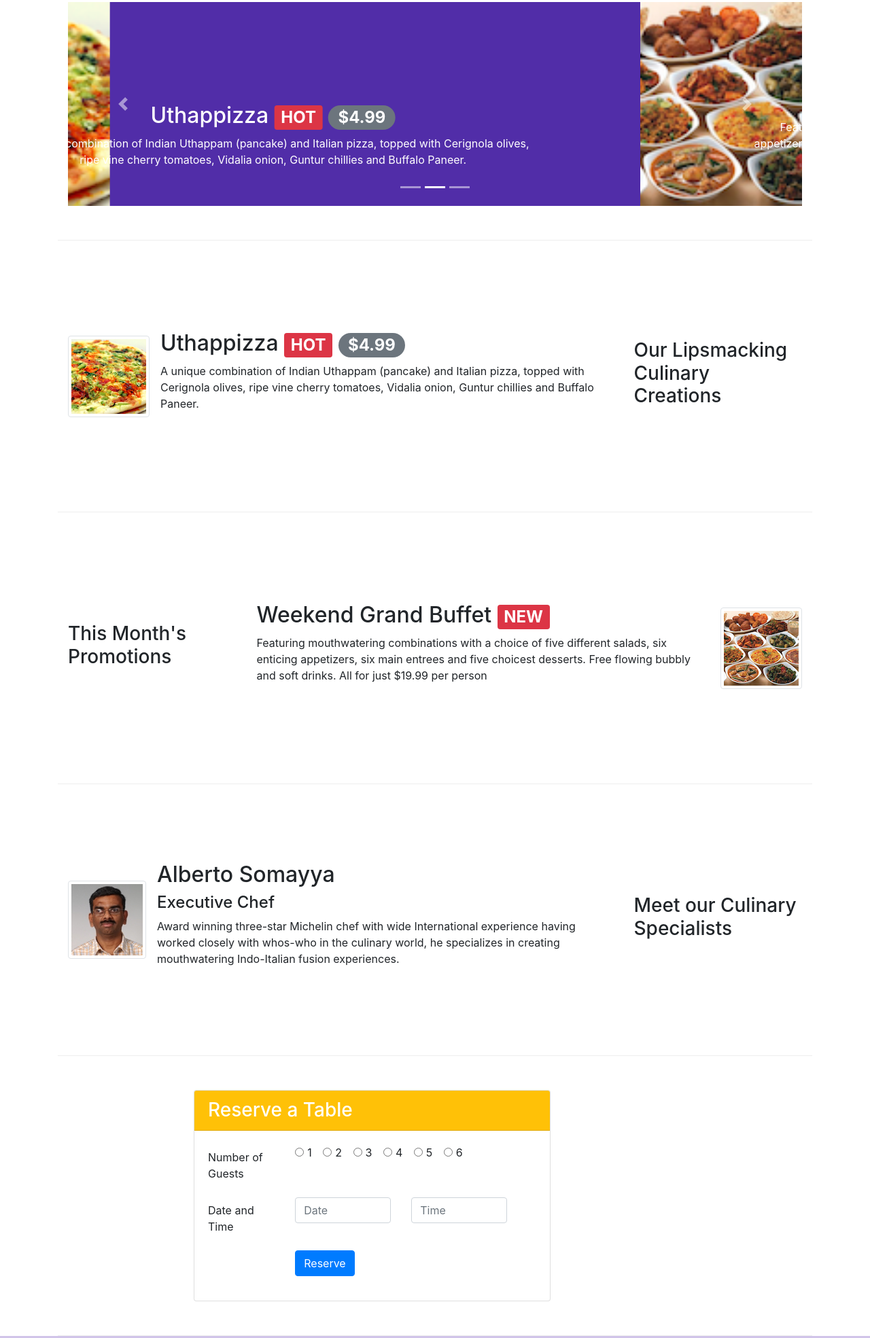
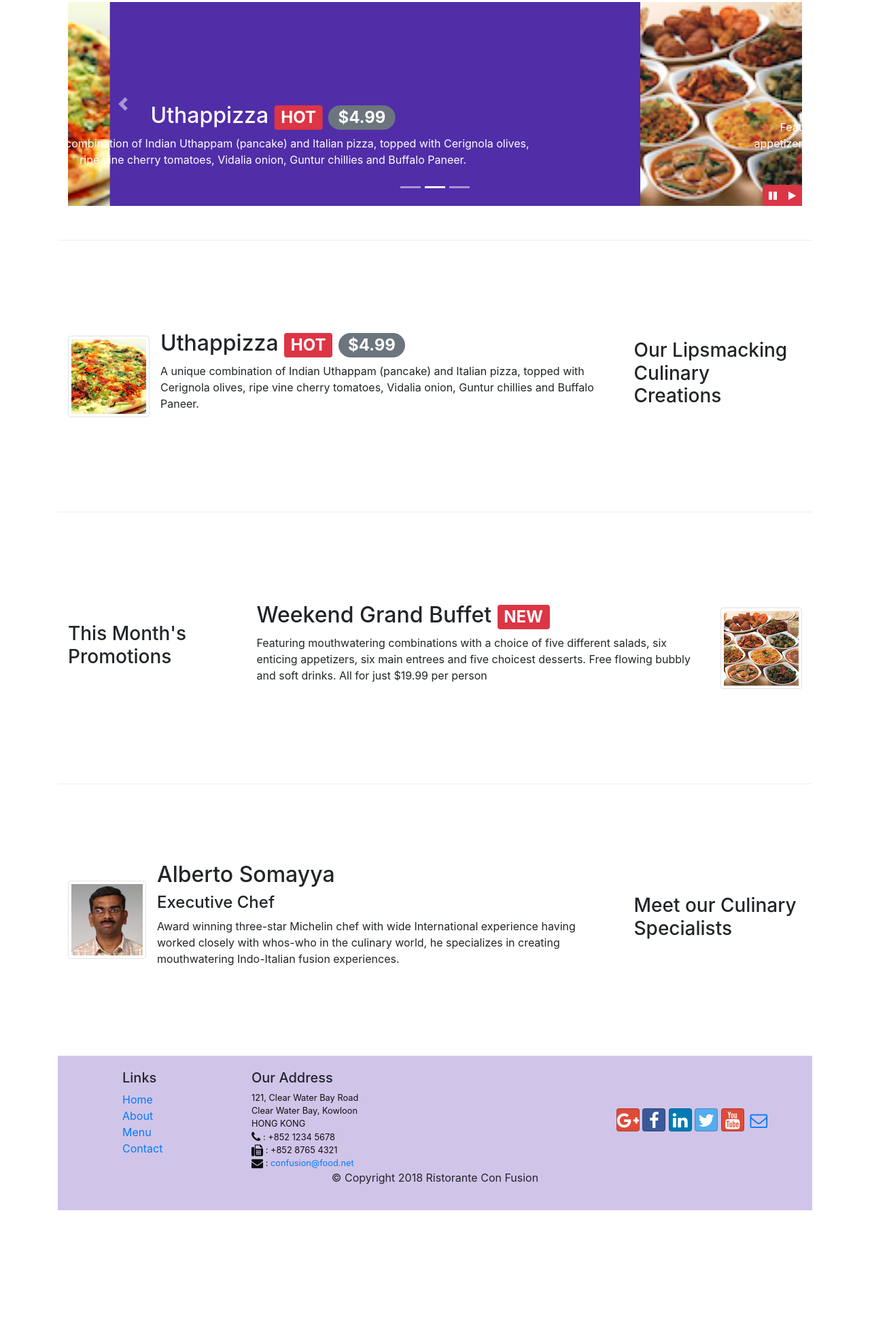
Before and after one commit to ashwin-rema/Bootstrap-UI-Framework, a website: page index.html in a window 1280 px wide. Shown: the part 381-2350 px from the top of the page at 68% size. After the commit the page ends 2162 px from the top, so only its background shows below. Drawn offline with nearby package versions, Linux system fonts and the light colour scheme.

Commit message:
jquerry for carousel

```diff
--- a/CSS-1/style1.css
+++ b/CSS-1/style1.css
@@ -61,3 +61,10 @@ body{
     left: 0;
     min-height: 300px;
 }
+
+#carouselButton
+{
+    right: 0px;
+    bottom: 0px;
+    position: absolute;
+}
--- a/CSS/style.css
+++ b/CSS/style.css
@@ -61,3 +61,10 @@ body{
     left: 0;
     min-height: 300px;
 }
+
+#carouselButton
+{
+    right: 0px;
+    bottom: 0px;
+    position: absolute;
+}
--- a/index.html
+++ b/index.html
@@ -235,6 +235,17 @@
                         <span class="carousel-control-next-icon"></span>
                     </a>
 
+                    <div class="btn-group" id="carouselButton">
+
+                        <button class="btn btn-danger btn-sm" id="carousel-pause">
+                            <span class="fa fa-pause"></span>
+                        </button>
+
+                        <button class="btn btn-danger btn-sm" id="carousel-play">
+                            <span class="fa fa-play"></span>
+                        </button>
+                    </div>
+
                 </div>
             </div>
         </div>
@@ -288,7 +299,7 @@
             </div>
         </div>
 
-        <div class="row row-content align-items-center">
+        <!--<div class="row row-content align-items-center">
             <div class="col-12 offset-sm-2 col-sm-6">
                 <div class="card">
                     <h3 class="card-header bg-warning text-white">Reserve a Table</h3>
@@ -345,7 +356,7 @@
                 </div>
             </div>
         </div>
-    </div>
+    </div>-->
 
     <footer >
         <div class="container-fluid footer">
@@ -394,11 +405,30 @@
     <script src="node_modules/bootstrap/dist/js/bootstrap.min.js"></script>
     <script>
     /**
+
+        // code for tooltip
         $(document).ready(function(){
             $('[data-toggle="tooltip"]').tooltip();
         });
 
     **/
+
+        //code for pause and play button
+        $(document).ready(function(){
+            $("#mycarousel").carousel({ interval : 2000 });
+            $("#carousel-pause").click(function(){
+
+                $("#mycarousel").carousel("pause");
+
+            });
+
+
+            $("#carousel-play").click(function(){
+
+                $("#mycarousel").carousel("cycle");
+
+            });
+        })
     </script>
 </body>
 </html>
```
